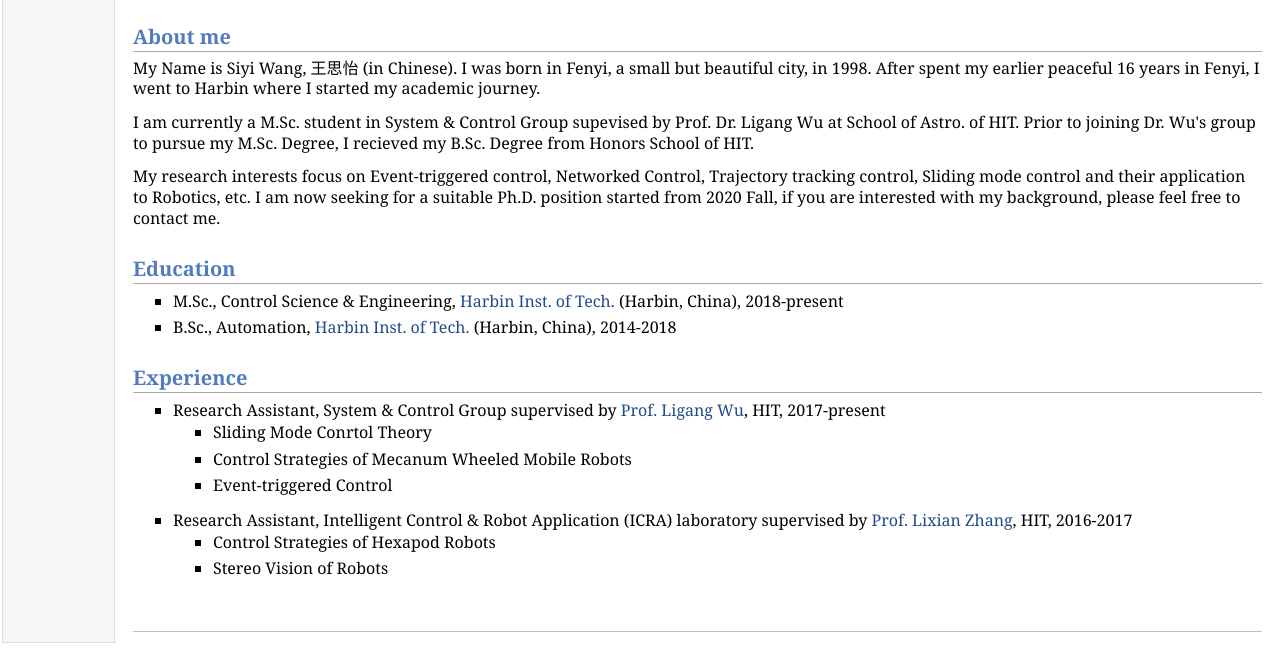
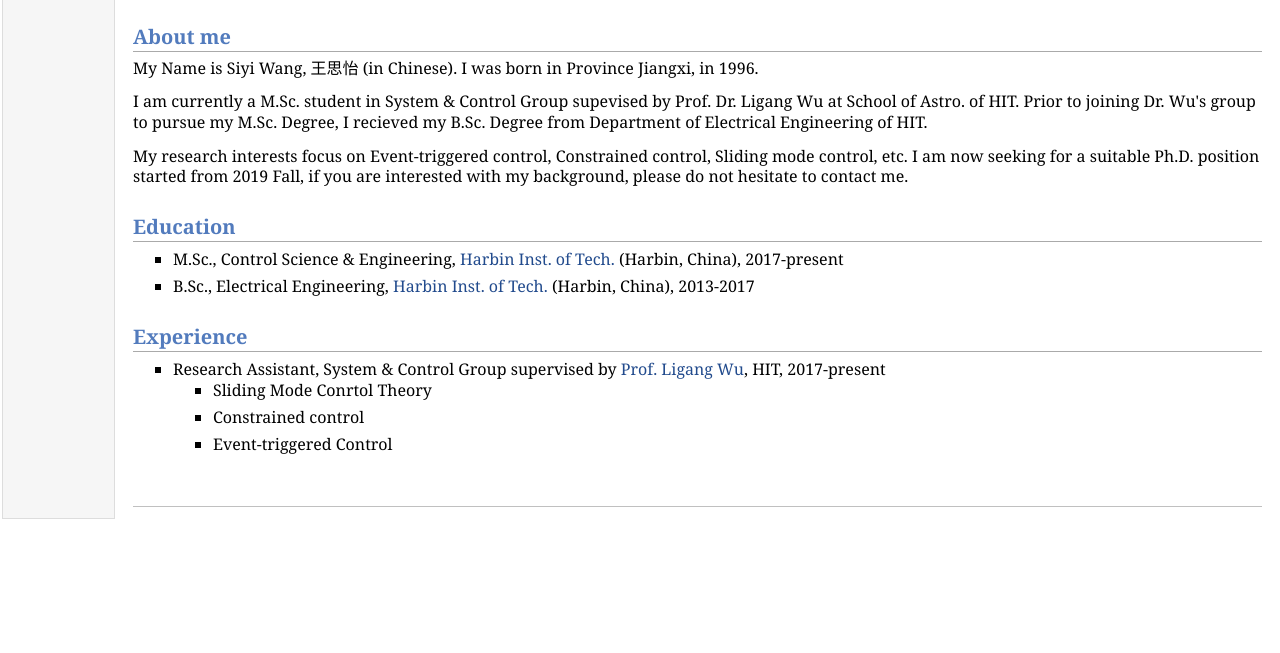
Before and after one commit to wang-siyi/siyi-wang.github.io, a plain HTML site: page index.html in a window 1280 px wide. Shown: the part 333-986 px from the top of the page. After the commit the page ends 862 px from the top, so only its background shows below. Drawn offline with Linux system fonts and the light colour scheme; files whose address does not match are found by name.

Commit message:
Update index.html

```diff
--- a/index.html
+++ b/index.html
@@ -30,15 +30,15 @@ Email: siyiwang@hit.edu.cn<br /><br /></p>
 <p><a href="http://en.hit.edu.cn/" target ="_blank">Harbin Institute of Technology</a></p>
 </td></tr></table>
 <h2>About me</h2>
-<p>My Name is Siyi Wang, 王思怡 (in Chinese). I was born in Fenyi, a small but beautiful city, in 1998. After spent my earlier peaceful 16 years in Fenyi, I went to Harbin where I started my academic journey.</p>
-<p>I am currently a M.Sc. student in System & Control Group supevised by Prof. Dr. Ligang Wu at School of Astro. of HIT. Prior to joining Dr. Wu's group to pursue my M.Sc. Degree, I recieved my B.Sc. Degree from Honors School of HIT.</p>
-<p>My research interests focus on Event-triggered control, Networked Control, Trajectory tracking control, Sliding mode control and their application to Robotics, etc. I am now seeking for a suitable Ph.D. position started from 2020 Fall, if you are interested with my background, please feel free to contact me.</p>
+<p>My Name is Siyi Wang, 王思怡 (in Chinese). I was born in Province Jiangxi, in 1996. </p>
+<p>I am currently a M.Sc. student in System & Control Group supevised by Prof. Dr. Ligang Wu at School of Astro. of HIT. Prior to joining Dr. Wu's group to pursue my M.Sc. Degree, I recieved my B.Sc. Degree from Department of Electrical Engineering of HIT.</p>
+<p>My research interests focus on Event-triggered control, Constrained control, Sliding mode control, etc. I am now seeking for a suitable Ph.D. position started from 2019 Fall, if you are interested with my background, please do not hesitate to contact me.</p>
 
 <h2>Education</h2>
 <ul>
-<li><p>M.Sc., Control Science & Engineering, <a href="http://en.hit.edu.cn/" target ="_blank">Harbin Inst. of Tech.</a> (Harbin, China), 2018-present</p>
+<li><p>M.Sc., Control Science & Engineering, <a href="http://en.hit.edu.cn/" target ="_blank">Harbin Inst. of Tech.</a> (Harbin, China), 2017-present</p>
 </li>
-<li><p>B.Sc., Automation, <a href="http://en.hit.edu.cn/" target ="_blank">Harbin Inst. of Tech.</a> (Harbin, China), 2014-2018</p>
+<li><p>B.Sc., Electrical Engineering, <a href="http://en.hit.edu.cn/" target ="_blank">Harbin Inst. of Tech.</a> (Harbin, China), 2013-2017</p>
 </li>
 </ul>
 <h2>Experience</h2>
@@ -47,21 +47,11 @@ Email: siyiwang@hit.edu.cn<br /><br /></p>
 <ul>
 <li><p>Sliding Mode Conrtol Theory</p>
 </li>
-<li><p>Control Strategies of Mecanum Wheeled Mobile Robots</p>
+<li><p>Constrained control</p>
 </li>
 <li><p>Event-triggered Control</p>
 </li></ul>
 </li></ul>
-<ul>
-<li><p>Research Assistant, Intelligent Control & Robot Application (ICRA) laboratory supervised by <a href="http://homepage.hit.edu.cn/pages/lixianzhang" target ="_blank">Prof. Lixian Zhang</a>, HIT, 2016-2017</p>
-<ul>
-<li><p>Control Strategies of Hexapod Robots</p>
-</li>
-<li><p>Stereo Vision of Robots</p>
-</li>
-</ul>
-</li>
-</ul>
 <div id="footer">
 <div id="footer-text">
 
```
